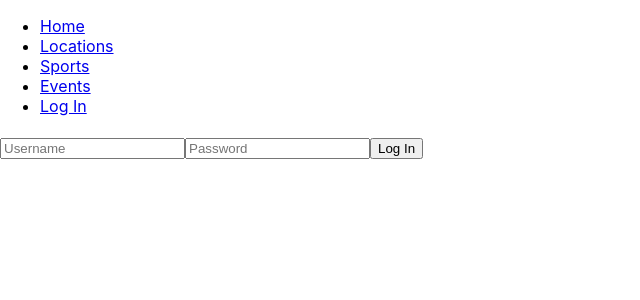
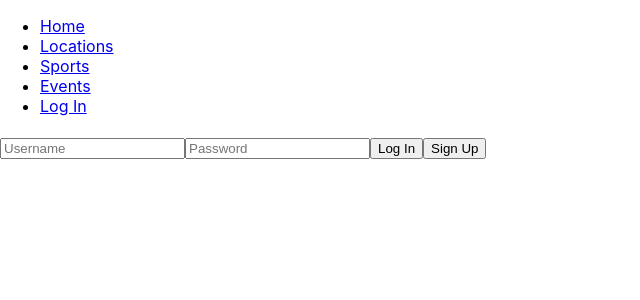
Before and after one commit to rohanphillips/watersportscentral_react_redux, a React (Create React App) app in the folder frontend/: page /login in a window 1280 px wide. Shown: the top 300 px of the page, without its empty margins (0-640 px from the left). Built offline with nearby package versions, Linux system fonts and the light colour scheme.

Commit message:
adding signup

```diff
--- a/frontend/src/components/users/Login.js
+++ b/frontend/src/components/users/Login.js
@@ -1,7 +1,6 @@
 import React, { Component } from 'react';
 import { connect } from 'react-redux';
-import { Link } from 'react-router-dom';
-import PropTypes from 'prop-types';
+import {Redirect} from "react-router-dom";
 import { loginUser } from '../../actions/siteActions';
 
 class Login extends Component {
@@ -12,6 +11,7 @@ class Login extends Component {
       username: '',
       password: '',
       message: '',
+      navigate: false
     }
   }
 
@@ -40,11 +40,22 @@ class Login extends Component {
     // }
   }
 
-
+  signup = () => {
+    console.log("sendToSignUp:");
+    this.setState({
+      navigate: true
+    })
+    // ;
+    console.log("After:")
+  }
 
   render() {
     const { message } = this.state;
-
+    const {navigate } = this.state;
+    if (navigate) {
+      return <Redirect to="/signup" />
+    }
+    console.log("login render:")
     return (
       <div>
          <form onSubmit={this.handleOnSubmit}>
@@ -62,7 +73,9 @@ class Login extends Component {
             required />
 
           <button type="submit">Log In</button>
+          <button onClick={this.signup}>Sign Up</button>
         </form>
+
       </div>
     )
   }
--- a/frontend/src/components/users/UsersContainer.js
+++ b/frontend/src/components/users/UsersContainer.js
@@ -10,6 +10,7 @@ import Signup from './Signup';
 
 function LoginShow(props){
   console.log("LoginShow:", props);
+  console.log("isLogin:", props.state.isLogin)
   if (props.state.isLogin === false){
     return <Route exact path="/login" render={routerProps => <Login {...routerProps} state={props}/>} />;
   }
```
